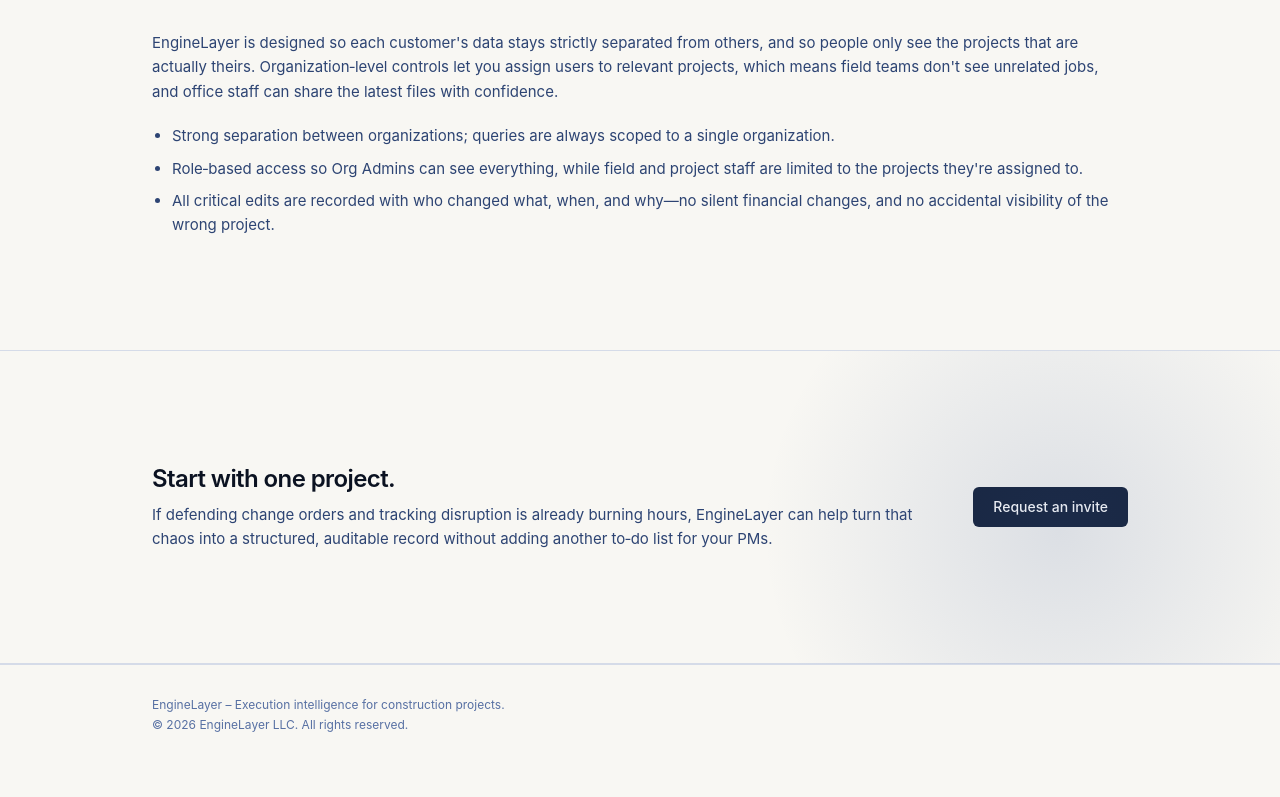
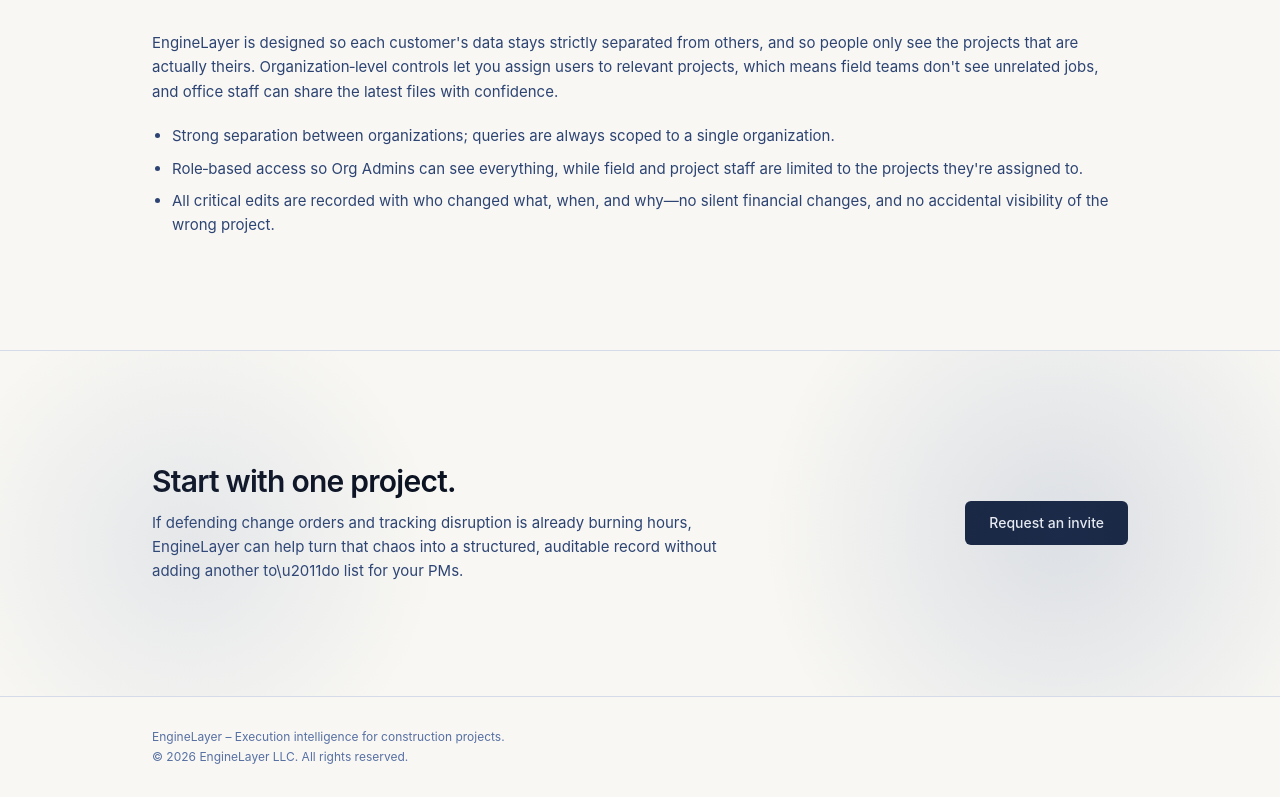
Before and after one commit to EngineLayer-ai/enginelayer-marketing, a Next.js app: page / in a window 1280 px wide. Shown: the part 3965-4762 px from the top of the page. Before the commit the page ends 4730 px from the top, so only its background shows below. Built offline with nearby package versions, Linux system fonts and the light colour scheme.

Commit message:
CTA section: more padding, gradient blurs, larger heading

```diff
--- a/src/components/CTASection.tsx
+++ b/src/components/CTASection.tsx
@@ -1,31 +1,34 @@
 import Link from "next/link";
-import { Section } from "./Section";
+import { FadeIn } from "./FadeIn";
 
 export function CTASection() {
   return (
     <section className="relative overflow-hidden">
       <div className="glow-top-right" />
-      <Section>
-        <div className="flex flex-col gap-5 sm:flex-row sm:items-center sm:justify-between">
+      <div className="glow-bottom-left" />
+      <FadeIn>
+        <div className="mx-auto max-w-5xl px-6 py-28">
+          <div className="flex flex-col gap-6 sm:flex-row sm:items-center sm:justify-between">
             <div>
-            <h2 className="font-display text-2xl font-semibold tracking-tight text-navy-900">
+              <h2 className="font-display text-3xl font-semibold tracking-tight text-navy-900">
                 Start with one project.
               </h2>
-            <p className="mt-2 text-[15px] leading-relaxed text-navy-600">
+              <p className="mt-3 max-w-xl text-[15px] leading-relaxed text-navy-600">
                 If defending change orders and tracking disruption is already
                 burning hours, EngineLayer can help turn that chaos into a
-              structured, auditable record without adding another to‑do list for
+                structured, auditable record without adding another to\u2011do list for
                 your PMs.
               </p>
             </div>
             <Link
               href="/request-invite"
-            className="inline-flex shrink-0 items-center justify-center rounded-md bg-navy-800 px-5 py-2.5 text-sm font-medium text-white transition-colors hover:bg-navy-700"
+              className="inline-flex shrink-0 items-center justify-center rounded-md bg-navy-800 px-6 py-3 text-sm font-medium text-white transition-colors hover:bg-navy-700"
             >
               Request an invite
             </Link>
           </div>
-      </Section>
+        </div>
+      </FadeIn>
     </section>
   );
 }
```
Lines whose indentation alone changed are shown as unchanged.
